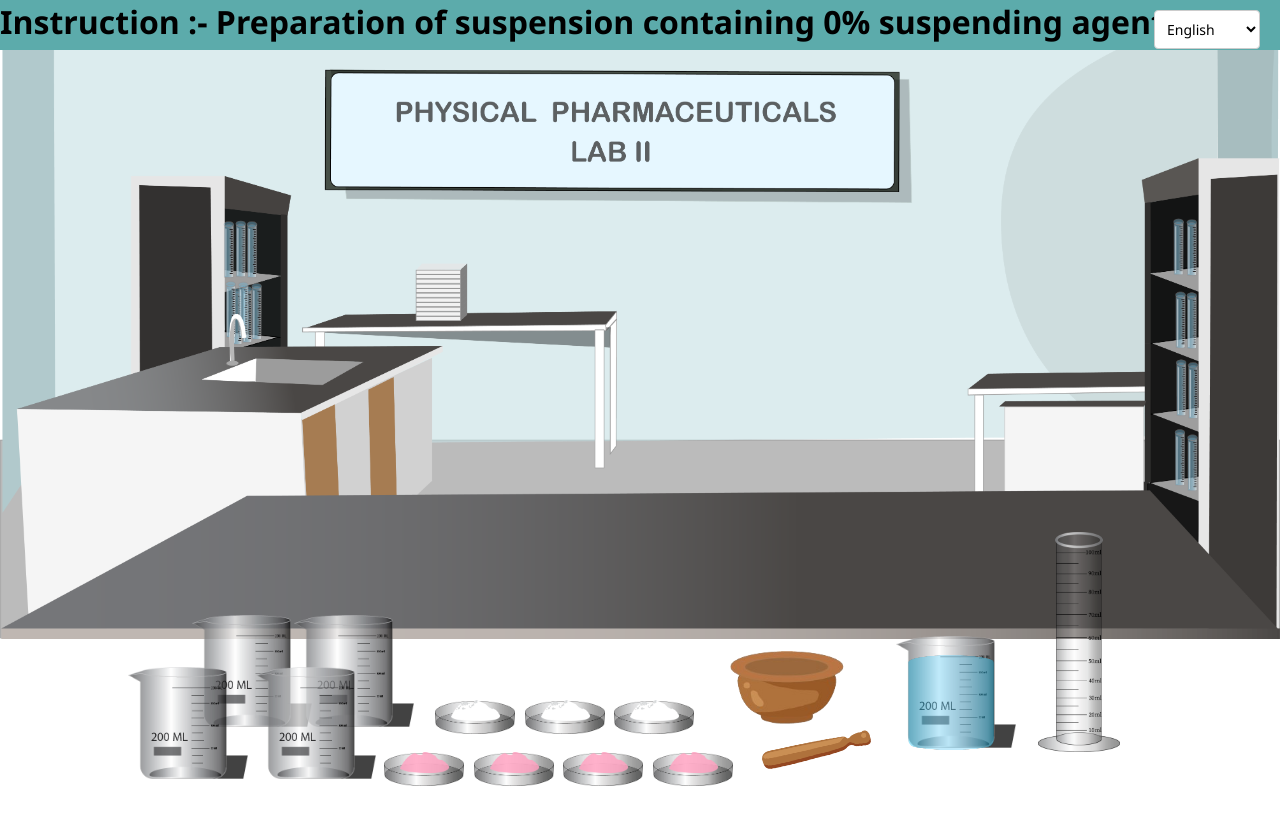
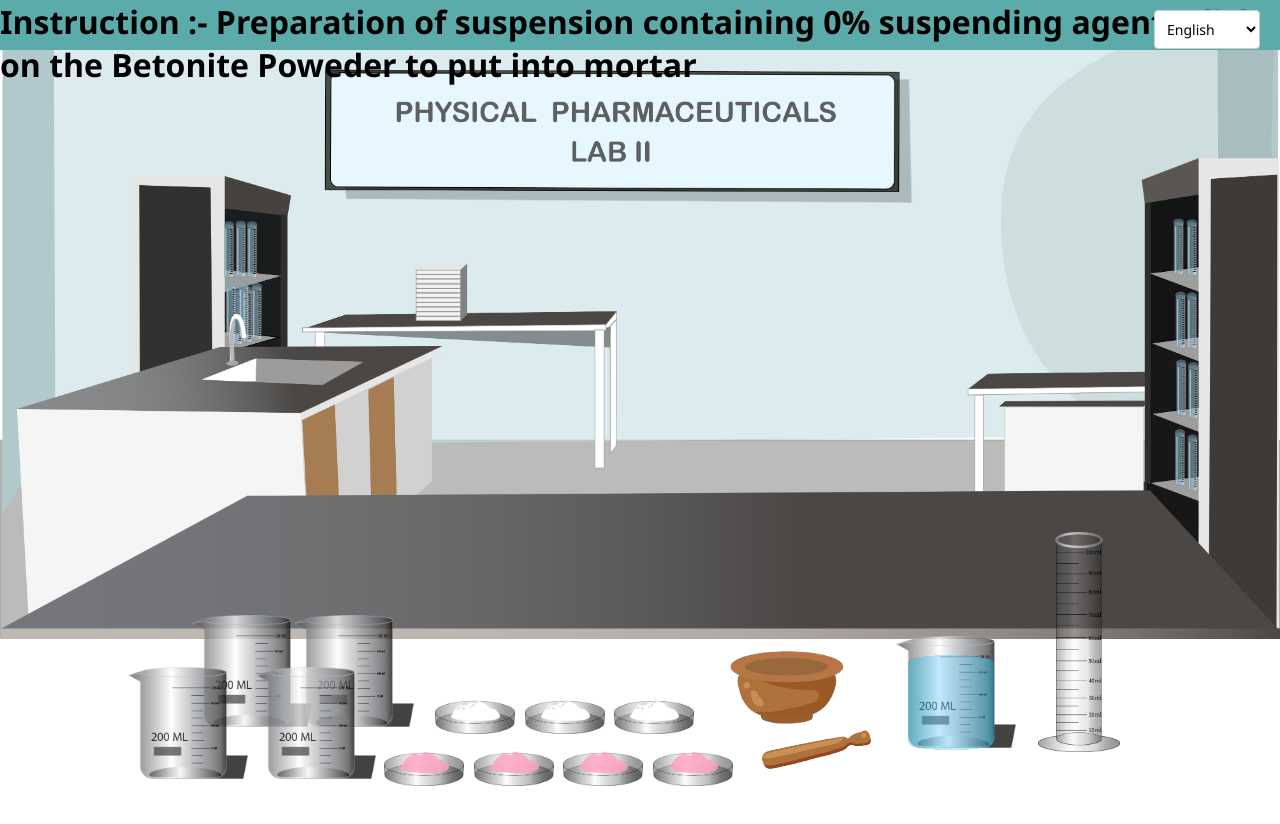
Before and after one commit to virtual-labs/exp-single-suspending-agent-iitk, a plain HTML site: page experiment/simulation/index.html in a window 1280 px wide. Shown: the top 824 px of the page. Drawn offline with nearby package versions, Linux system fonts and the light colour scheme.

Commit message:
Update index.html

```diff
--- a/experiment/simulation/index.html
+++ b/experiment/simulation/index.html
@@ -9,7 +9,7 @@
     <!-- <div class="container"> -->
 
     <div class="inst-container">
-            <h1>Instruction :- Preparation of suspension containing 0% suspending agent</h1>
+            <h1>Instruction :- Preparation of suspension containing 0% suspending agent, Click on the Betonite Poweder to put into mortar</h1>
     </div>
     <div class="language-select">
             <select id="languageSelector" class="lang-dropdown">
```
